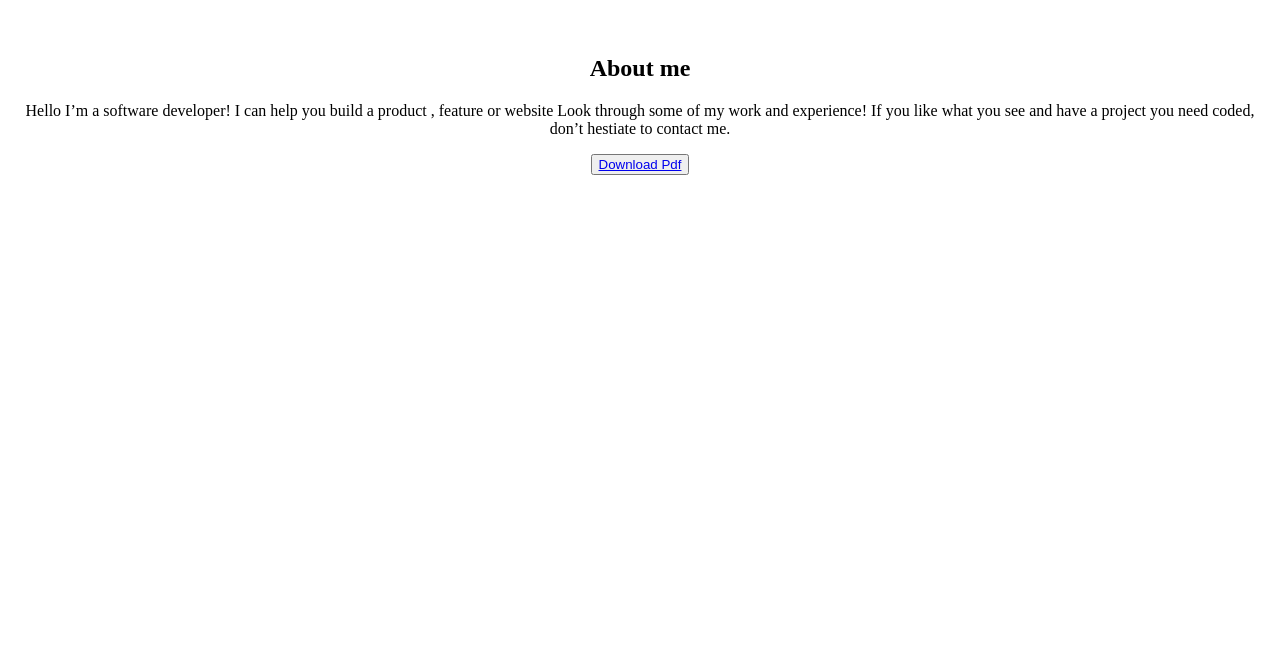
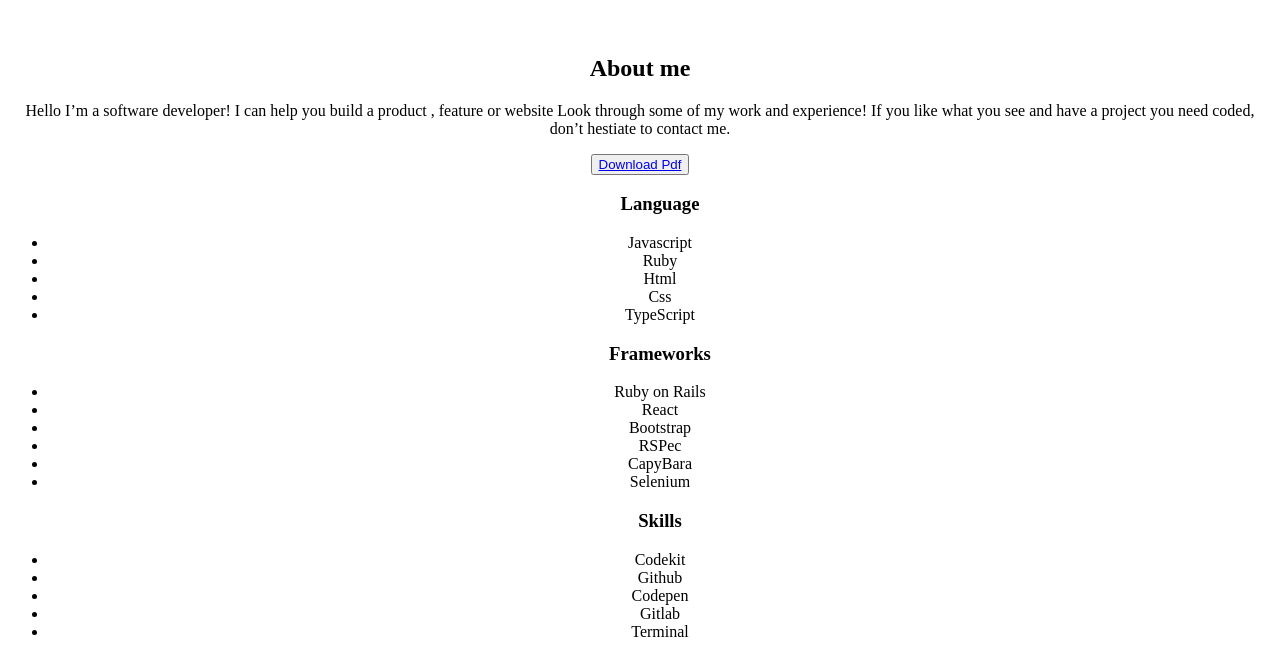
Before and after one commit to aizjicod/react-portfolio, a React (Create React App) app: page / in a window 1280 px wide. Shown: the part 1797-2462 px from the top of the page. Before the commit the page ends 1980 px from the top, so only its background shows below. Built offline with nearby package versions, Linux system fonts and the light colour scheme; the HTML template or start-up script is replaced by a standard one.

Commit message:
Add content for the skills section

```diff
--- a/src/components/about.tsx
+++ b/src/components/about.tsx
@@ -11,6 +11,33 @@ const About = () => (
         <a href={Pdf} target="_blank">Download Pdf</a>
       </button>
     </article>
+    <article>
+      <ul>
+        <h3>Language</h3>
+        <li>Javascript</li>
+        <li>Ruby</li>
+        <li>Html</li>
+        <li>Css</li>
+        <li>TypeScript</li>
+      </ul>
+      <ul>
+        <h3>Frameworks</h3>
+        <li>Ruby on Rails</li>
+        <li>React</li>
+        <li>Bootstrap</li>
+        <li>RSPec</li>
+        <li>CapyBara</li>
+        <li>Selenium</li>
+      </ul>
+      <ul>
+        <h3>Skills</h3>
+        <li>Codekit</li>
+        <li>Github</li>
+        <li>Codepen</li>
+        <li>Gitlab</li>
+        <li>Terminal</li>
+      </ul>
+    </article>
   </section>
 )
 
```
